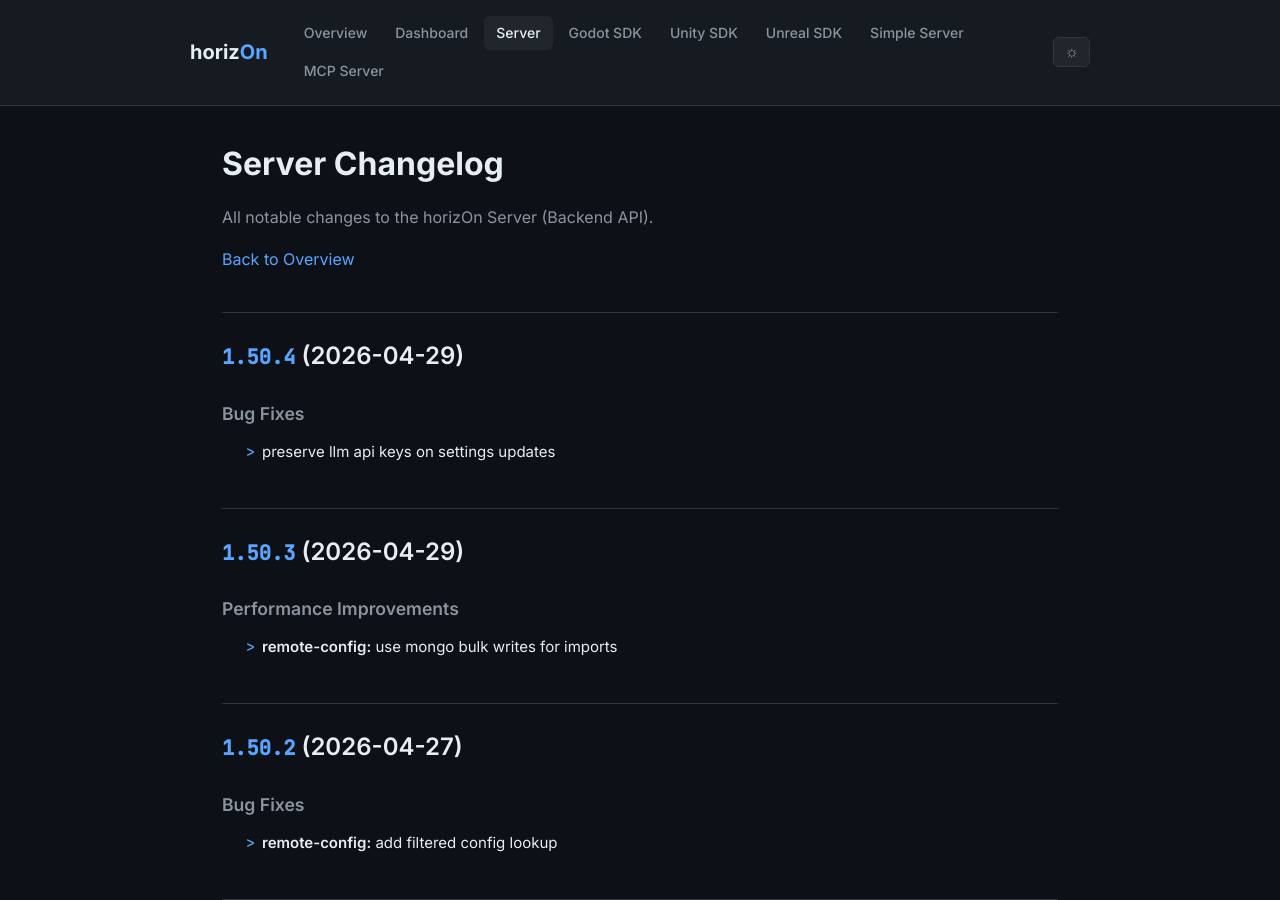
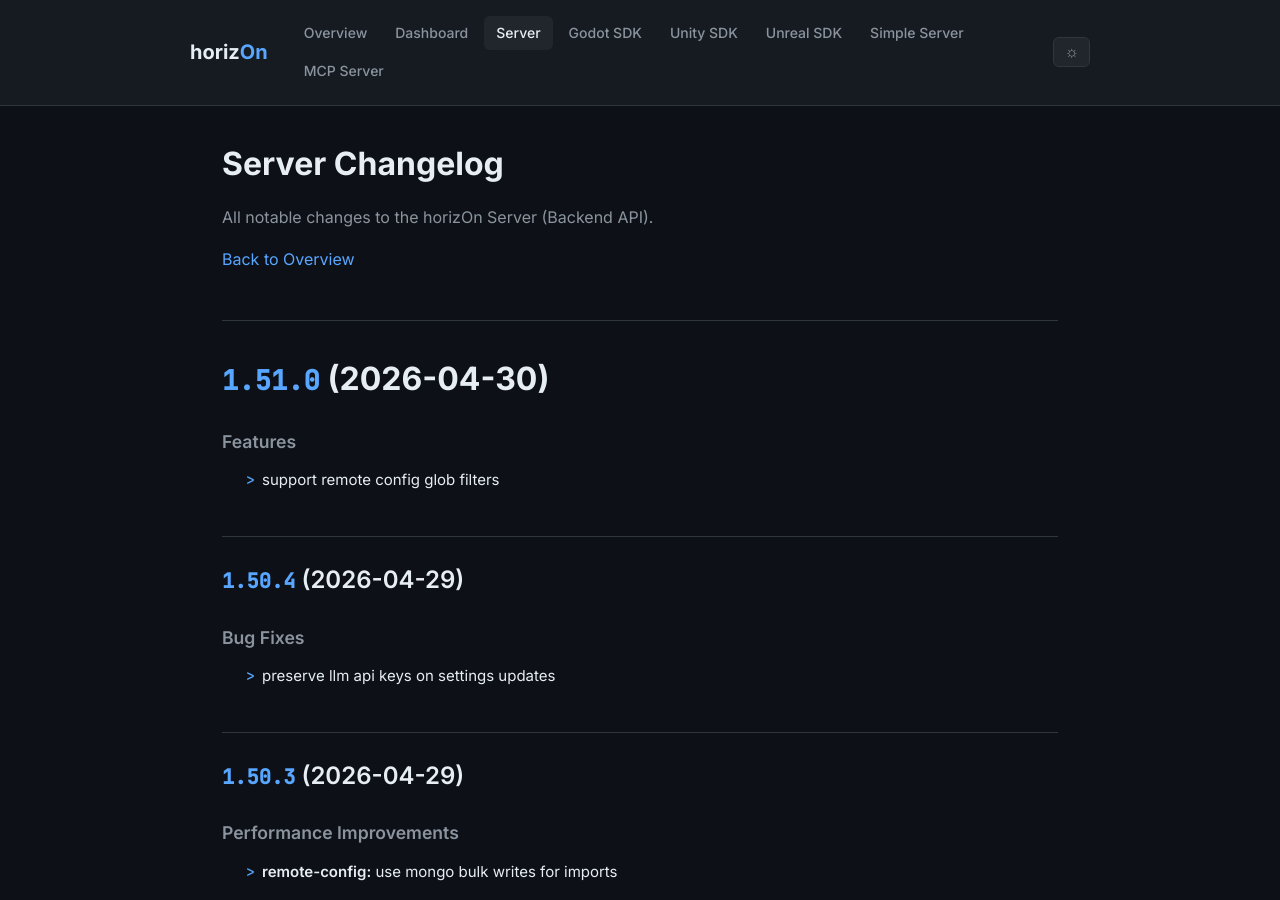
Before and after one commit to ProjectMakersDE/horizOn-Changelog, a Jekyll site: the page built from server-changelog.md, in a window 1280 px wide and 900 px high. Built offline with Jekyll 4.4.1, drawn with Linux system fonts in a browser that asks for light colours.

Commit message:
chore: sync changelogs [skip ci]

```diff
--- a/server-changelog.md
+++ b/server-changelog.md
@@ -8,6 +8,13 @@ title: Server Changelog
 All notable changes to the horizOn Server (Backend API).
 
 [Back to Overview](.)
+
+# [1.51.0](https://github.com/ProjectMakersDE/horizOn-Server/compare/v1.50.4...v1.51.0) (2026-04-30)
+
+
+### Features
+
+* support remote config glob filters ([edfc5c2](https://github.com/ProjectMakersDE/horizOn-Server/commit/edfc5c21160bf031ca4969869dc6de58d7244ef5))
 
 ## [1.50.4](https://github.com/ProjectMakersDE/horizOn-Server/compare/v1.50.3...v1.50.4) (2026-04-29)
 
```
Also changed, not shown: index.md (+1 -1 lines).
